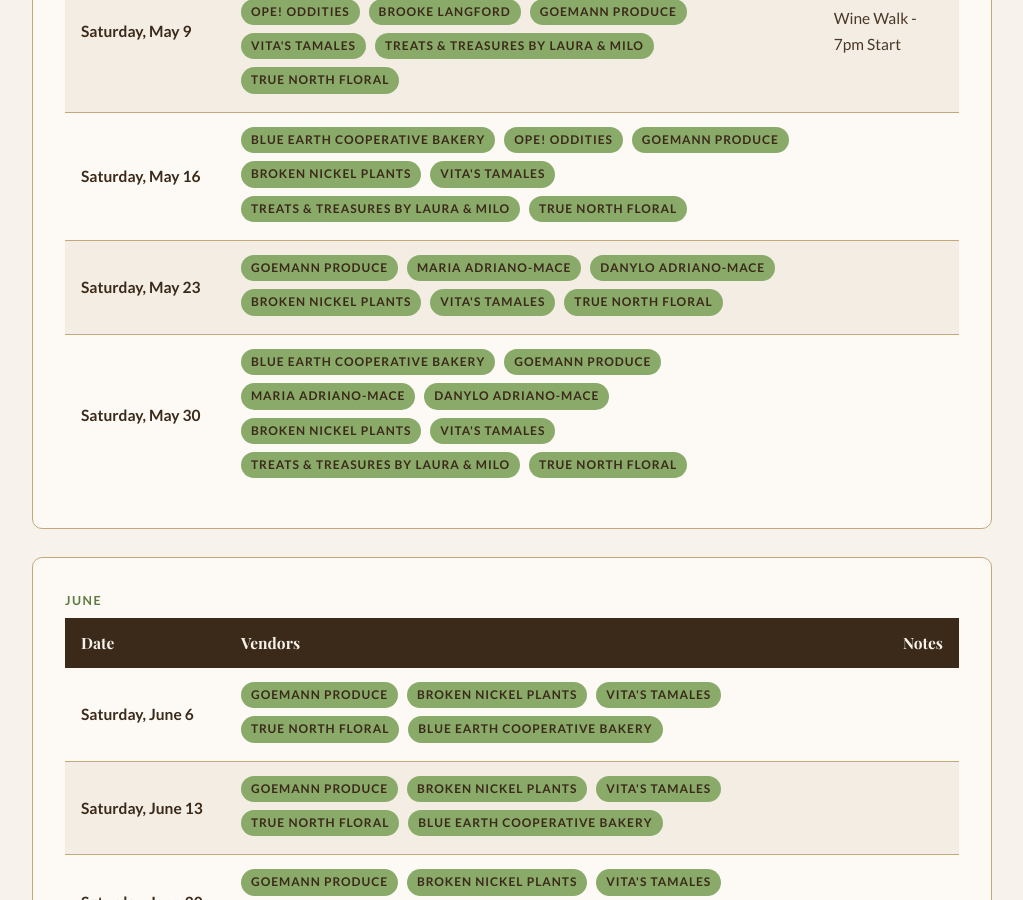
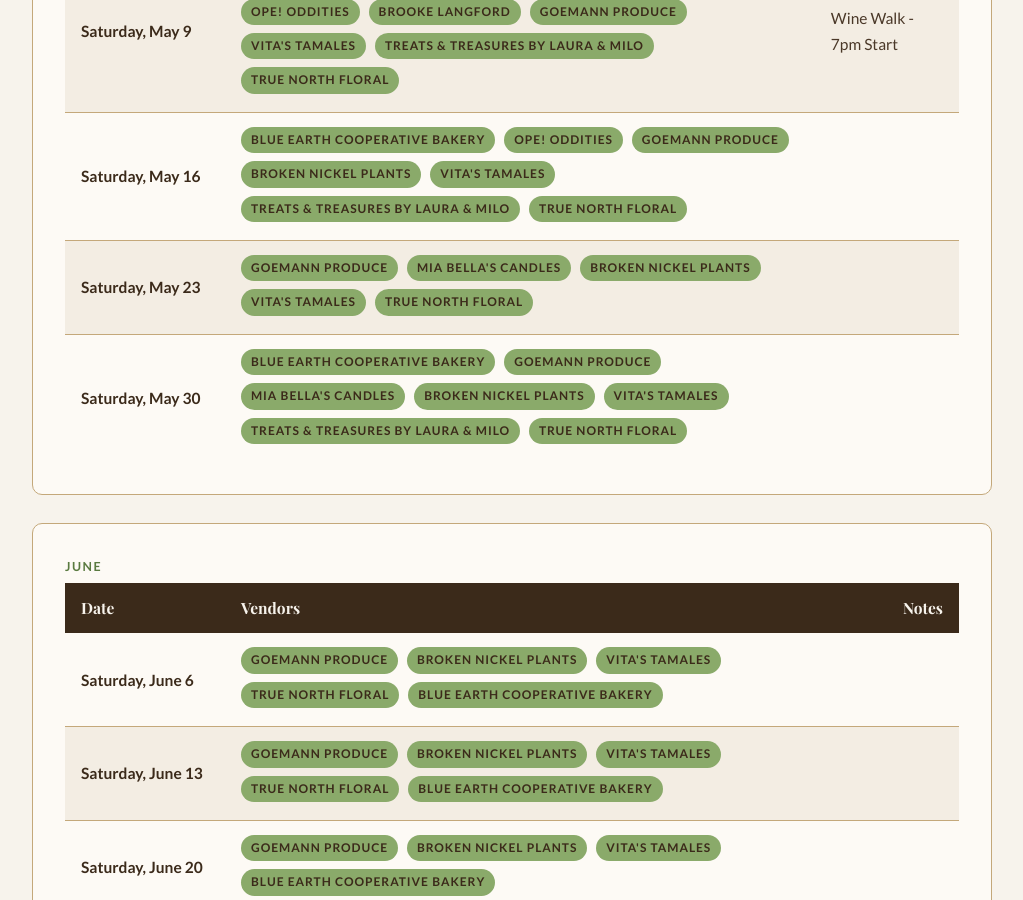
Before and after one commit to blueearthcommunitymarket/blueearthcommunitymarket.github.io, a Jekyll site: the page built from calendar/index.html, in a window 1280 px wide and 900 px high, scrolled down 863 px. Shown: the whole window, without its empty margins (128-1151 px from the left). Built offline with Jekyll 4.4.1, drawn with Linux system fonts in a browser that asks for light colours; some web fonts are replaced.

Commit message:
Fix Maria Adriano-Mace to Mia Bella's Candles per vendor form
May 23 and May 30 now show Mia Bella's Candles instead of Maria/Danylo Adriano-Mace

```diff
--- a/calendar/index.html
+++ b/calendar/index.html
@@ -73,8 +73,7 @@ description: 2026 Blue Earth Community Market season schedule. Saturdays 10am-1p
                     <td class="market-date">Saturday, May 23</td>
                     <td>
                         <span class="tag">Goemann Produce</span>
-                        <span class="tag">Maria Adriano-Mace</span>
-                        <span class="tag">Danylo Adriano-Mace</span>
+                        <span class="tag">Mia Bella's Candles</span>
                         <span class="tag">Broken Nickel Plants</span>
                         <span class="tag">Vita's Tamales</span>
                         <span class="tag">True North Floral</span>
@@ -86,8 +85,7 @@ description: 2026 Blue Earth Community Market season schedule. Saturdays 10am-1p
                     <td>
                         <span class="tag">Blue Earth Cooperative Bakery</span>
                         <span class="tag">Goemann Produce</span>
-                        <span class="tag">Maria Adriano-Mace</span>
-                        <span class="tag">Danylo Adriano-Mace</span>
+                        <span class="tag">Mia Bella's Candles</span>
                         <span class="tag">Broken Nickel Plants</span>
                         <span class="tag">Vita's Tamales</span>
                         <span class="tag">Treats & Treasures By Laura & Milo</span>
```
